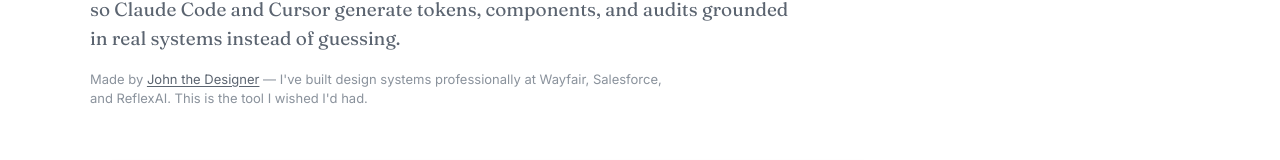
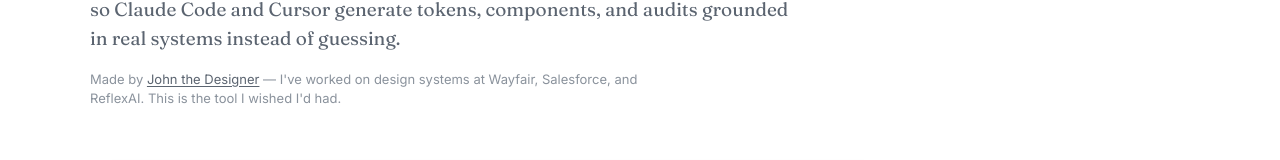
Before and after one commit to johnthedesigner/sistema, a Next.js app: page / in a window 1280 px wide. Shown: the part 479-639 px from the top of the page. Built offline with nearby package versions, Linux system fonts and the light colour scheme; no server answers.

Commit message:
tweak homepage quote

```diff
--- a/src/app/page.tsx
+++ b/src/app/page.tsx
@@ -138,7 +138,7 @@ export default function Home() {
             >
               John the Designer
             </a>
-            {' '}— I&apos;ve built design systems professionally at Wayfair, Salesforce, and ReflexAI. This is the tool I wished I&apos;d had.
+            {' '}— I&apos;ve worked on design systems at Wayfair, Salesforce, and ReflexAI. This is the tool I wished I&apos;d had.
           </p>
         </div>
 
```
Also changed, not shown: 1 other file (tests, documents, lock files or other folders).
